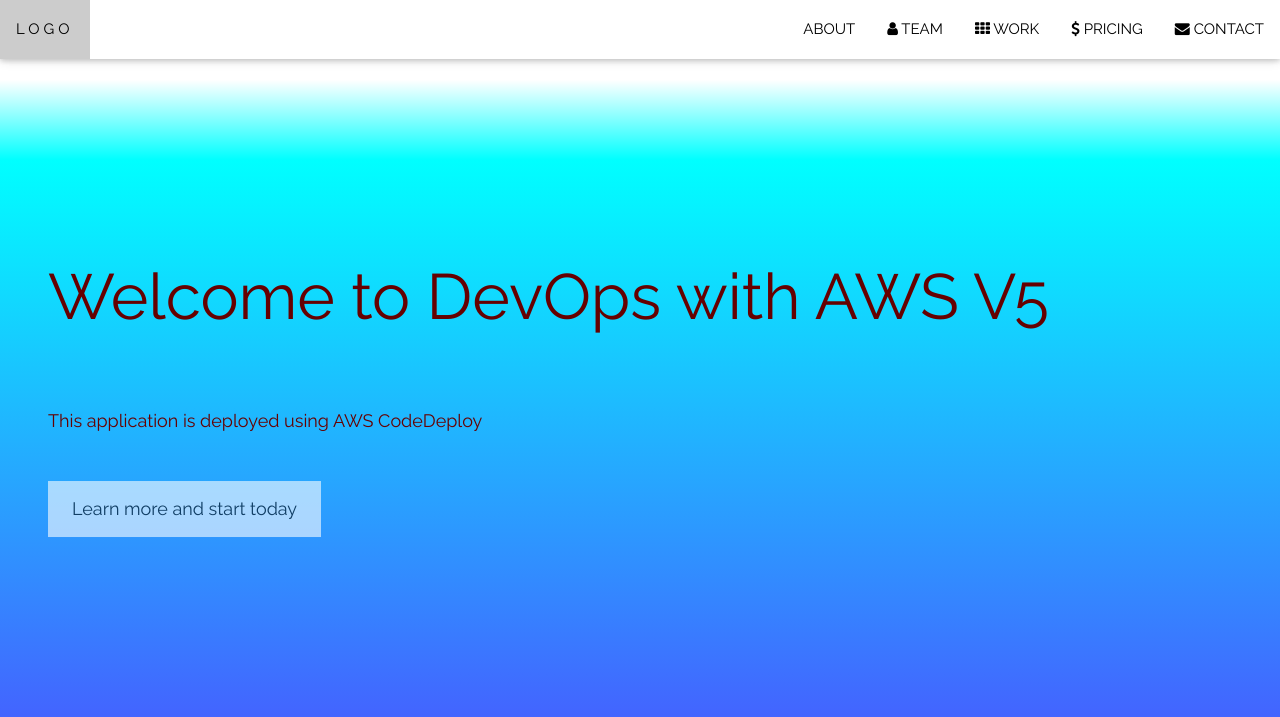
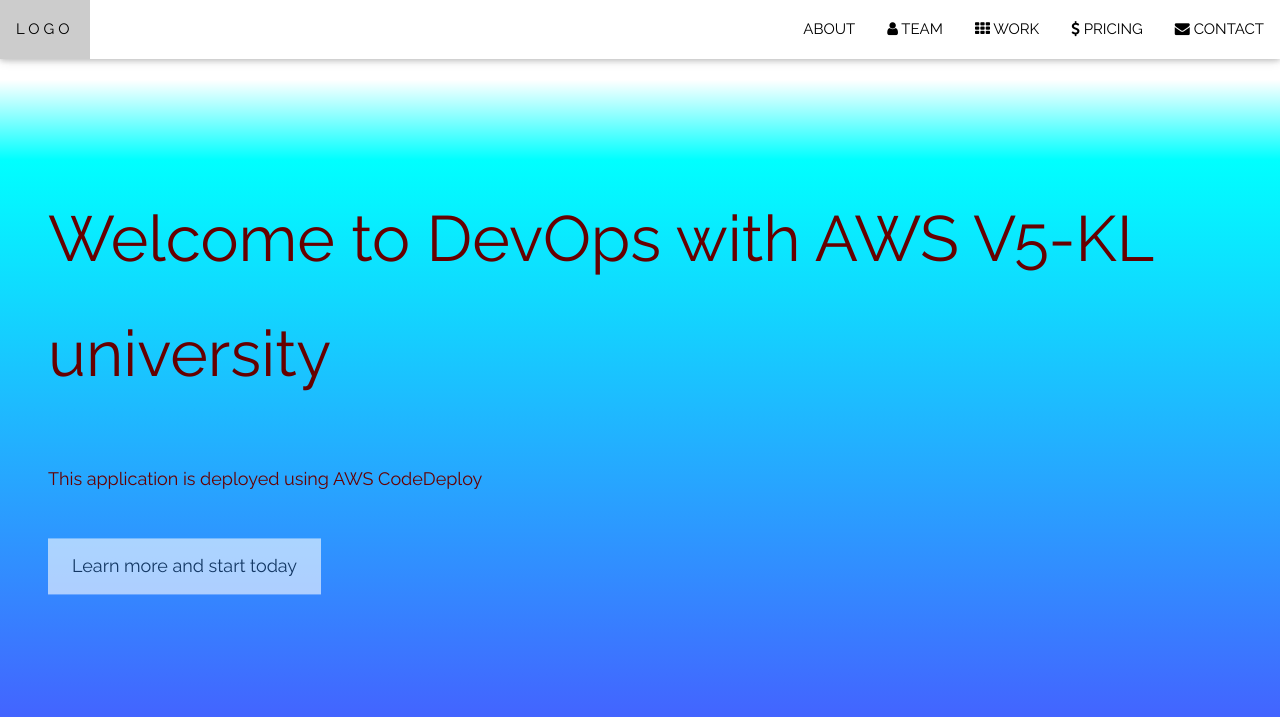
Before and after one commit to srithars/cicd1, a plain HTML site: page index.html in a window 1280 px wide. Shown: the top 717 px of the page. Drawn offline with nearby package versions, Linux system fonts and the light colour scheme.

Commit message:
Update index.html

```diff
--- a/index.html
+++ b/index.html
@@ -65,7 +65,7 @@ body, html {
 <!-- Header with full-height image -->
 <header class="bgimg-1 w3-display-container" id="home">
   <div class="w3-display-left" style="padding:48px">
-    <span class="w3-jumbo w3-hide-small">Welcome to DevOps with AWS V5</span><br>
+    <span class="w3-jumbo w3-hide-small">Welcome to DevOps with AWS V5-KL university</span><br>
     <span class="w3-xxlarge w3-hide-large w3-hide-medium">Start something that matters</span><br>
     <span class="w3-large">This application is deployed using AWS CodeDeploy</span>
     <p><a href="#about" class="w3-button w3-white w3-padding-large w3-large w3-margin-top w3-opacity w3-hover-opacity-off">Learn more and start today</a></p>
```
